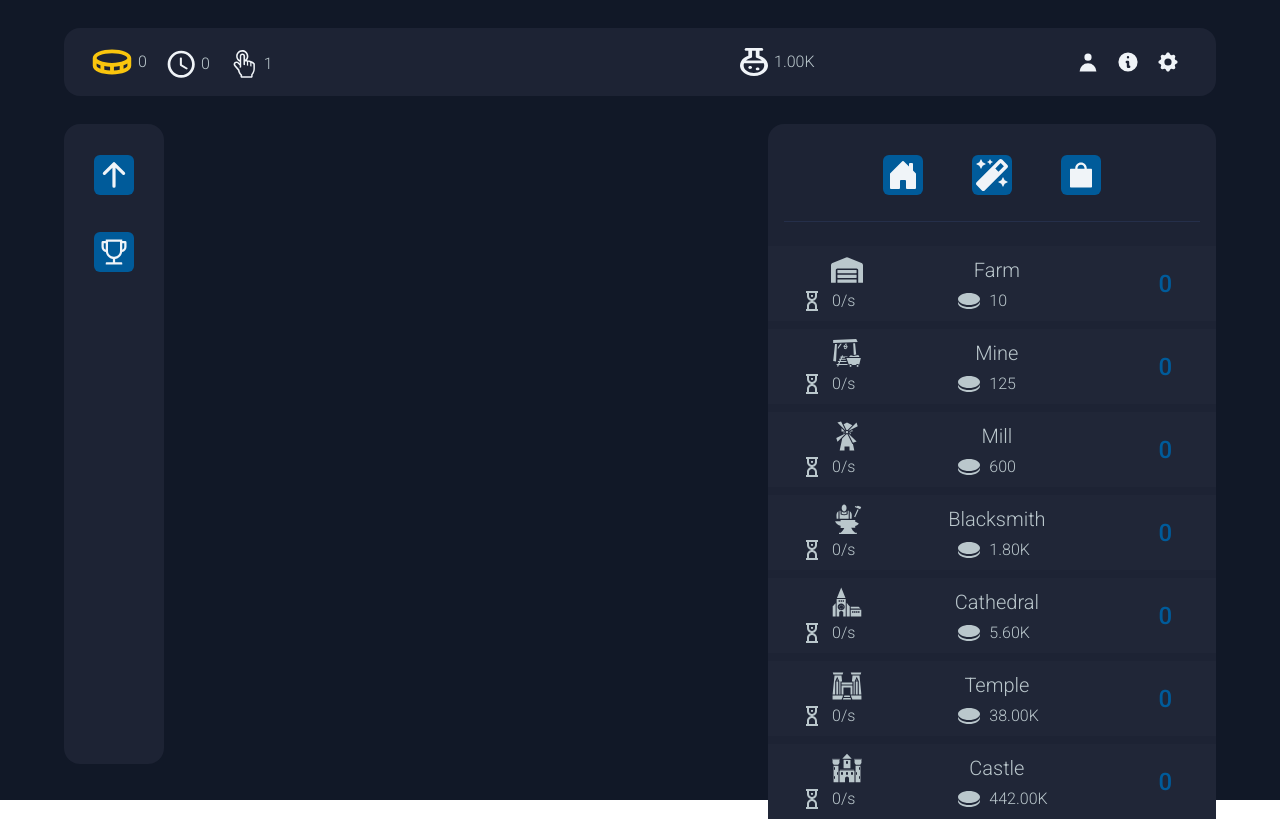
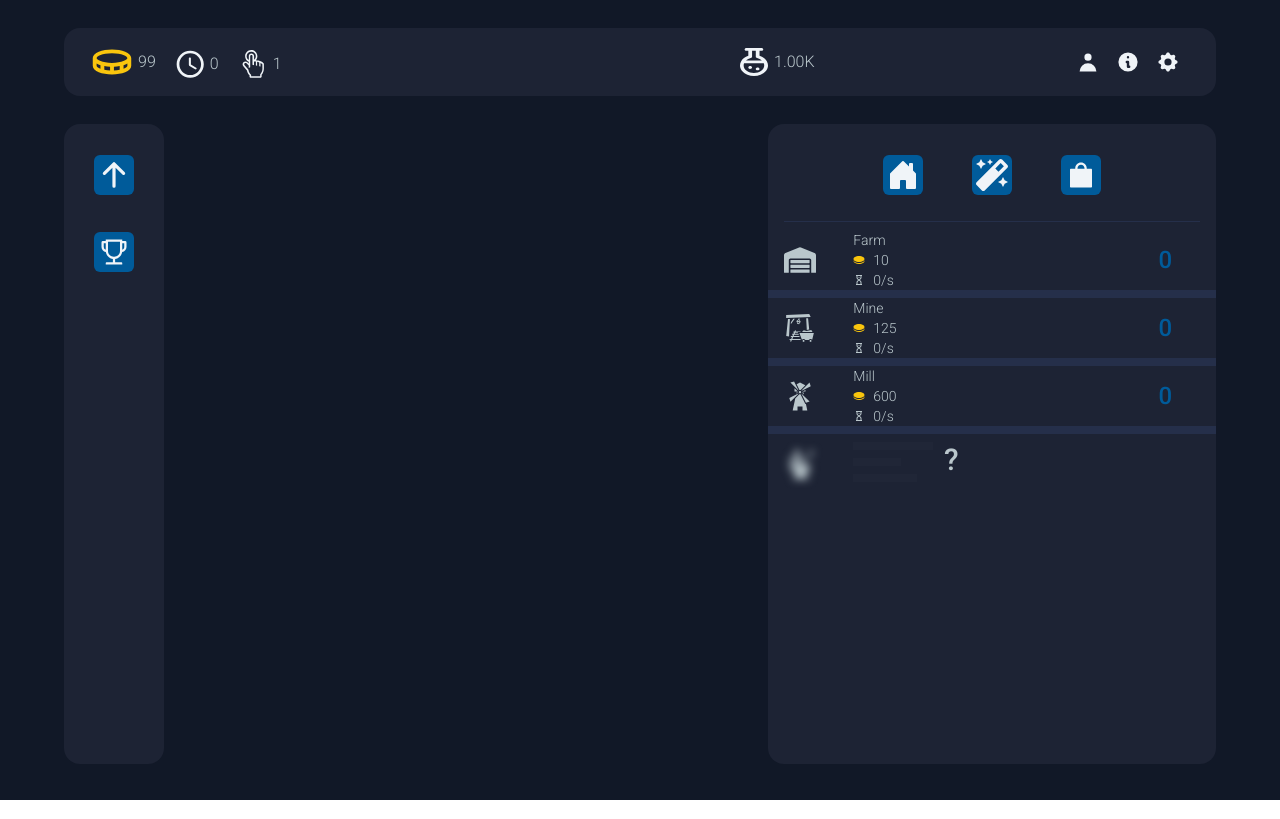
Before and after one commit to walde-dev/elemental-clicker, a Next.js app: page /components/BuildingsMenu in a window 1280 px wide. Built offline with nearby package versions, Linux system fonts and the light colour scheme.

Commit message:
added unlockBuilding + building preview

```diff
--- a/pages/components/BuildingsMenu.js
+++ b/pages/components/BuildingsMenu.js
@@ -1,8 +1,9 @@
+import { useState } from "react";
 import { CgSandClock } from "react-icons/cg";
 import { RiCoinFill } from "react-icons/ri";
 import { useDispatch, useSelector } from "react-redux";
 import { abbreviateNumber } from "../components/Logic/logic";
-import { buyAmount, getCost, getProduction, getTotalProduction, updateTotalProduction } from "../redux/store/buildings";
+import { buyAmount, getCost, getProduction, getTotalProduction, isBuildingUnlocked, unlockBuilding, updateTotalProduction } from "../redux/store/buildings";
 import { setCoins, updateCoinsPerSecond } from "../redux/store/player";
 
 
@@ -11,13 +12,24 @@ export default function BuildingsMenu(props) {
     const buildings = useSelector(state => state.buildings)
     const player = useSelector(state => state.player);
     const dispatch = useDispatch();
+    let showPreview = true;
+
+    console.log(buildings)
+
+    if (player.coins >= 100 && !buildings.blacksmith.isUnlocked) {
+        dispatch(unlockBuilding(buildings.blacksmith, buildings.blacksmith.name))
+    }
+
+
+
+
     dispatch(updateCoinsPerSecond(getTotalProduction(buildings)));
 
 
     function buyBuilding(state, action) {
-        if (player.coins >= getCost(state)){
+        if (player.coins >= getCost(state)) {
             dispatch(buyAmount(state, action));
-            dispatch(setCoins(player.coins-getCost(state)));
+            dispatch(setCoins(player.coins - getCost(state)));
         }
     }
 
@@ -27,49 +39,51 @@ export default function BuildingsMenu(props) {
 
     return (
         <div>
-            <ul role='list' className=' grid gap-2 grid-rows-1 sm:grid-rows-1 md:grid-rows-1 lg:grid-rows-1 xl:grid-rows-1 '>
+            <ul role='list' className=' grid gap-0 grid-rows-1 sm:grid-rows-1 md:grid-rows-1 lg:grid-rows-1 xl:grid-rows-1 '>
                 {(buildings) && Object.entries(buildings).map(building => (
 
                     <li
                         key={building[1].name}
                         className=' font-inter col-span-1 flex flex-col text-center justify-center '
                     >
+                        {(building[1].isUnlocked) && (
+                            <div>
                                 <div
-                            className='w-full h-[75px] font-light bg-hover-grey hover:bg-selected-grey text-grey px-4 py-2'
-                            onClick={() => buyBuilding(building[1], building[1].name)}
+                                    className='w-full h-[60px] font-light hover:bg-hover-grey text-grey px-4 '
+                                    onClick={() => buyBuilding(building[1])}
                                 >
-                            <div className='flex flex-row h-full'>
-                                <div className='flex flex-col justify-between w-10/12 '>
-                                    <div className='flex flex-row  justify-evenly'>
-                                        <div className=''>
+
+                                    <div className='flex flex-row  h-full'>
+                                        <div className='self-center w-2/12'>
                                             {building[1].icon && (
                                                 <>
                                                     {building[1].icon}
                                                 </>
                                             )}
                                         </div>
-                                        <div className='self-center text-xl w-6/12'>
+                                        <div className='flex flex-col  w-8/12 '>
+                                            <div className='flex flex-row '>
+                                                <div className='text-sm '>
                                                     {building[1].name}
                                                 </div>
                                             </div>
-                                    <div className='flex flex-row px-4  justify-between'>
-                                        <div className='flex flex-row w-6/12 space-x-2'>
-                                            <div className=''>
-                                                <CgSandClock className='w-6 h-6' />
+                                            <div className='flex flex-row space-x-2'>
+                                                <div className='self-center text-[#F9C50D]'>
+                                                    <RiCoinFill className='w-3 h-3' />
                                                 </div>
-                                            <div className='self-center  '>
-                                                {abbreviateNumber(getProduction(building[1]))+'/s'}
-                                            </div>
-                                        </div>
-                                        <div className='flex flex-row w-6/12 space-x-2'>
-                                            <div className=''>
-                                                <RiCoinFill className='w-6 h-6' />
-                                            </div>
-                                            <div className='self-center '>
+                                                <div className='self-center text-sm'>
                                                     {abbreviateNumber(getCost(building[1]))}
                                                 </div>
                                             </div>
+                                            <div className='flex flex-row space-x-2 '>
+                                                <div className='self-center'>
+                                                    <CgSandClock className='w-3 h-3' />
                                                 </div>
+                                                <div className='self-center  text-sm'>
+                                                    {abbreviateNumber(getProduction(building[1])) + '/s'}
+                                                </div>
+                                            </div>
+
                                         </div>
                                         <div className='flex w-2/12 items-center justify-center'>
                                             <div className='text-accent-blue font-medium text-2xl'>
@@ -77,10 +91,59 @@ export default function BuildingsMenu(props) {
                                             </div>
                                         </div>
                                     </div>
+
+
                                 </div>
+                                <div>
+                                    <hr className='w-full  border-selected-grey  border-4' />
+
+                                </div>
+                            </div>
+
+                        )}
+
+
+                        {!building[1].isUnlocked && showPreview && (
+                            <div>
+                                {showPreview = false}
+                                <div>
+                                    <div
+                                        className='w-full h-[60px] font-light text-grey px-4 '
+                                        onClick={() => buyBuilding(building[1], building[1].name)}
+                                    >
+
+                                        <div className='flex flex-row  h-full'>
+                                            <div className='absolute text-3xl font-medium mt-2 ml-40'>
+                                                ?
+                                            </div>
+                                            <div className='self-center w-2/12 blur-sm'>
+                                                {building[1].icon && (
+                                                    <>
+                                                        {building[1].icon}
+                                                    </>
+                                                )}
+                                            </div>
+                                            <div className='flex flex-col space-y-2 my-2 w-8/12 '>
+                                                <div className='flex flex-row h-2 w-20 bg-hover-grey'>
+
+                                                </div>
+                                                <div className='flex flex-row h-2 w-12 bg-hover-grey'>
+
+                                                </div>
+                                                <div className='flex flex-row h-2 w-16 bg-hover-grey '>
+
+                                                </div>
+                                            </div>
+                                        </div>
+                                    </div>
+                                </div>
+                            </div>
+                        )}
                     </li>
                 ))}
             </ul>
+
         </div>
+
     );
 }
--- a/pages/components/MainMenu.js
+++ b/pages/components/MainMenu.js
@@ -21,7 +21,7 @@ export default function MainMenu(props) {
                     <hr className='w-full mt-3 border-selected-grey  border-1' />
                 </div>
 
-                <div className='w-full mt-6'>
+                <div className='w-full mt-2'>
                     <BuildingsMenu {...props} />
                 </div>
 
--- a/pages/redux/store/buildings.js
+++ b/pages/redux/store/buildings.js
@@ -43,7 +43,7 @@ const initialState = {
         baseProduction: 65,
         productionMultiplier: 1,
         amount: 0,
-        isUnlocked: true,
+        isUnlocked: false,
     },
     cathedral: {
         name: 'Cathedral',
@@ -52,7 +52,7 @@ const initialState = {
         baseProduction: 200,
         productionMultiplier: 1,
         amount: 0,
-        isUnlocked: true,
+        isUnlocked: false,
     },
     temple: {
         name: 'Temple',
@@ -61,7 +61,7 @@ const initialState = {
         baseProduction: 650,
         productionMultiplier: 1,
         amount: 0,
-        isUnlocked: true,
+        isUnlocked: false,
     },
     castle: {
         name: 'Castle',
@@ -70,7 +70,7 @@ const initialState = {
         baseProduction: 2000,
         productionMultiplier: 1,
         amount: 0,
-        isUnlocked: true,
+        isUnlocked: false,
     },
 
 }
@@ -82,22 +82,25 @@ export const buildingsSlice = createSlice({
     reducers: {
         buyAmount: (state, action) => {
             const { name } = action.payload
-            return Object.entries(state).map((building) => {
+            Object.entries(state).map((building) => {
                 if (building[1].name !== name) return building[1]
-                return {
-                    ...building[1],
-                    amount: building[1].amount+1,
-                }
+                building[1].amount += 1;
 
             })
-
+        },
+        unlockBuilding: (state, action) => {
+            const { name } = action.payload
+            Object.entries(state).map((building) => {
+                if (building[1].name !== name) return building[1]
+                building[1].isUnlocked = true;
+            })
         },
 
     },
 })
 
 // Action creators are generated for each case reducer function
-export const { buyAmount, updateTotalProduction } = buildingsSlice.actions
+export const { buyAmount, unlockBuilding } = buildingsSlice.actions
 
 export default buildingsSlice.reducer
 
@@ -110,7 +113,7 @@ export function getProduction(state) {
     return state.baseProduction * state.amount * state.productionMultiplier;
 }
 
-export function getTotalProduction(state){
+export function getTotalProduction(state) {
     let sum = 0;
     Object.entries(state).map((building) => {
         sum += getProduction(building[1]);
--- a/pages/redux/store/player.js
+++ b/pages/redux/store/player.js
@@ -2,7 +2,7 @@ import { createSlice } from '@reduxjs/toolkit'
 
 const initialState = {
 
-    coins: 0,
+    coins: 99,
     coinsPerSecond: 0,
     coinsPerClick: 1,
     mana: 1000,
```
Lines whose indentation alone changed are shown as unchanged.
